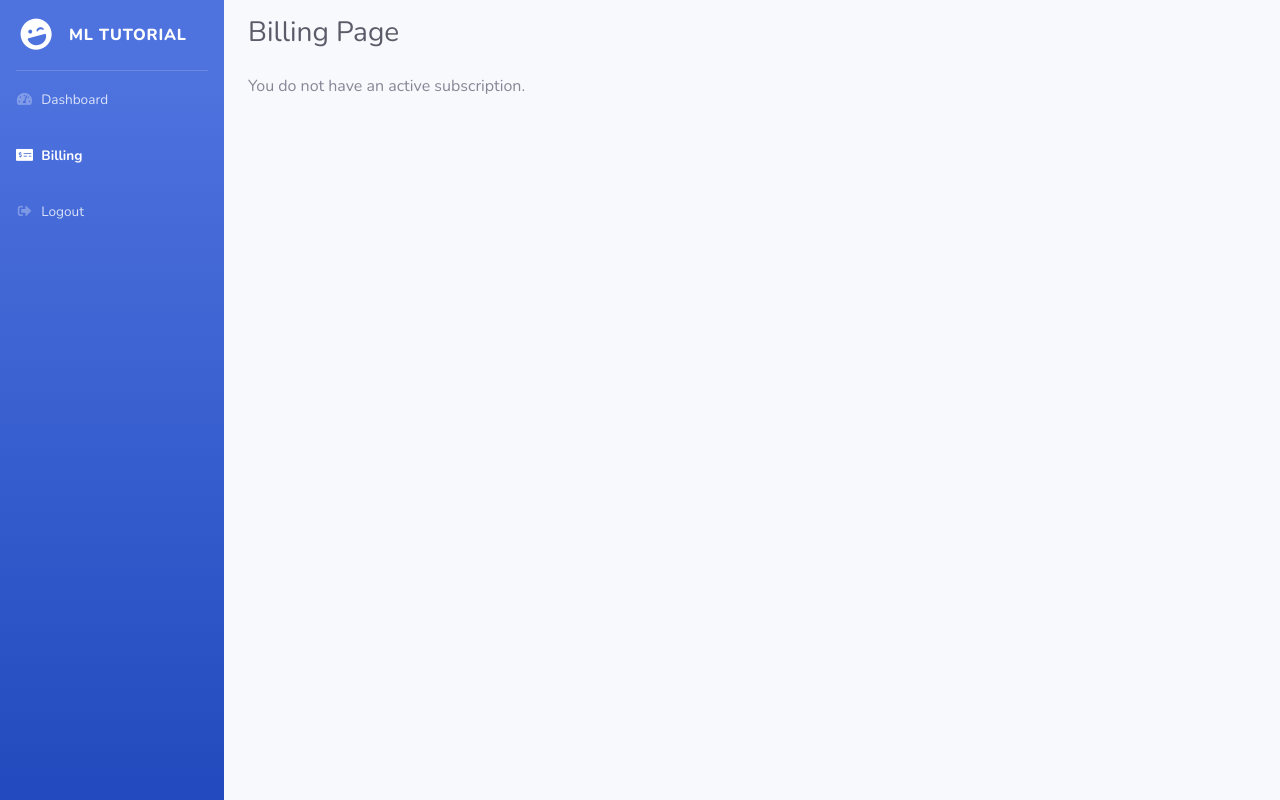
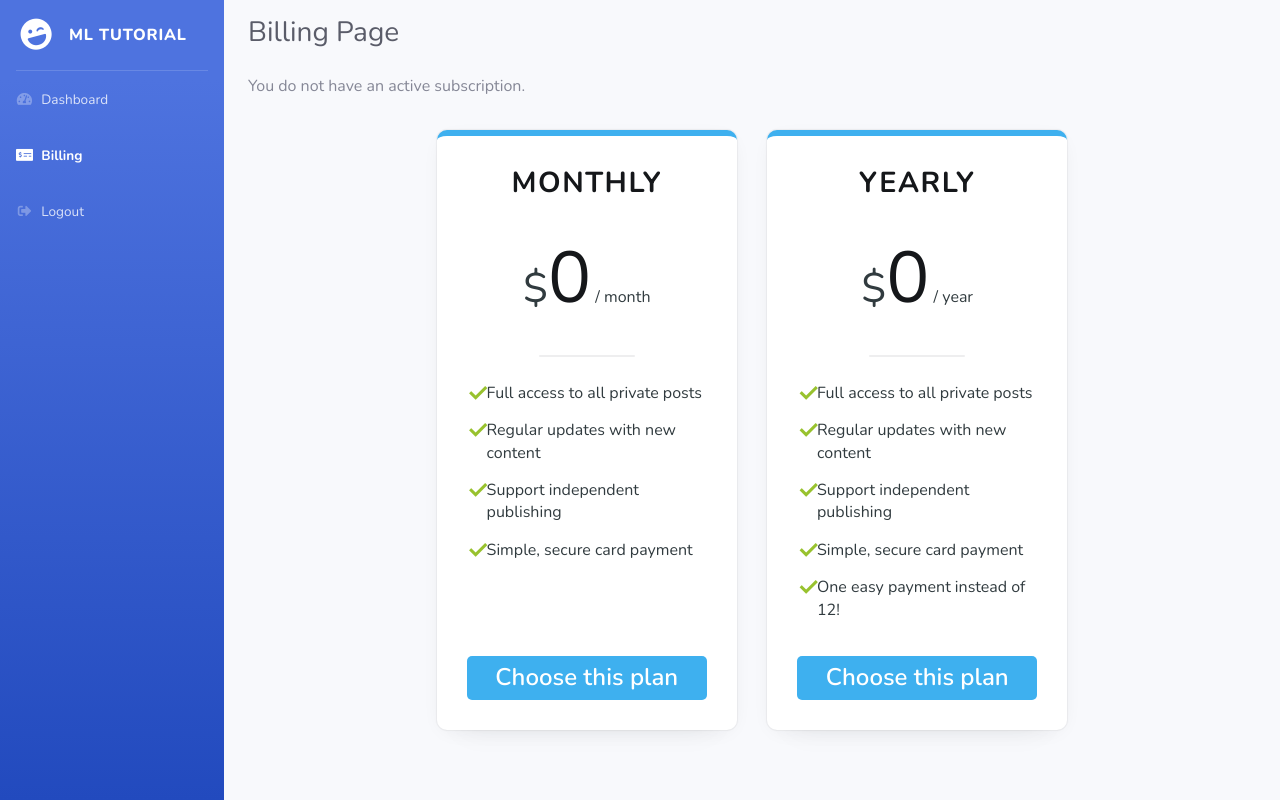
Before and after one commit to casper-hansen/Flask-Stripe-MySQL-Bootstrapped, a Flask app: page /billing in a window 1280 px wide. Run offline with Flask 2, Linux system fonts and the light colour scheme; the visitor is signed in with stand-in values (Sample User, id 1); data comes from the database, SQL or seed files in the repository; parts of the project's set-up code (start-up, migrations or seed data) failed here and were passed over; some libraries are stand-ins or nearby versions.

Commit message:
Added monthly and yearly pricing strategy CSS cards

```diff
--- a/app.py
+++ b/app.py
@@ -78,14 +78,15 @@ def dashboard():
                 'plan': app.config['STRIPE_PLAN'],
             }],
         },
-        success_url='http://localhost:5000/billing?session_id={CHECKOUT_SESSION_ID}',
+        success_url='http://localhost:5000/billing',
         cancel_url='http://localhost:5000/dashboard',
     )
 
     variables = dict(email=current_user.email,
                      expire_date=current_user.created_date + trial_period,
                      STRIPE_PUBLIC_KEY=app.config['STRIPE_PUBLIC_KEY'],
-                     session_id=session.id)
+                     session_id=session.id,
+                     user_is_paying=current_user.subscription_active)
 
     return render_template('dashboard.html', **variables)
 
@@ -110,11 +111,10 @@ def succesful_payment():
     data = json.loads(payload)
     if data['type'] == 'checkout.session.completed':
         data_object = data['data']['object']
-        print(data_object)
         user = User.query.filter_by(email=data_object['customer_email']).first()
-        print(user)
 
         if user != None:
+            print(user.email)
             user.subscription_active = True
             user.subscription_id = data_object['subscription']
             user.customer_id = data_object['customer']
--- /dev/null
+++ b/frontend/static/css/pricing.css
@@ -0,0 +1,147 @@
+.checkout-form {
+    width: 100%;
+    max-width: 700px;
+    margin: 0 auto 10vw;
+    text-align: center;
+}
+
+.checkout-title {
+    margin: 0 auto 10px;
+    font-size: 4rem;
+    font-weight: 700;
+    letter-spacing: -0.6px;
+}
+
+.checkout-form p {
+    max-width: 500px;
+    margin: 0 auto 60px;
+    color: var(--midgrey);
+    font-size: 1.3em;
+}
+
+.checkout-box {
+    display: flex;
+    align-items: stretch;
+    justify-content: center;
+}
+
+.checkout-plan {
+    flex: 1 1 auto;
+    display: flex;
+    flex-direction: column;
+    padding: 30px;
+    border-top: 6px solid #3eb0ef;
+    text-align: left;
+    border-radius: 10px;
+    color: #313b3f;
+    background: #fff;
+    box-shadow: 0 0 0 1px rgba(39,44,49,.03), 0 0 3px rgba(39,44,49,.05), 0 5px 22px -10px rgba(39,44,49,.12), 0 25px 30px -25px rgba(39,44,49,.05);
+}
+
+.checkout-plan + .checkout-plan {
+    margin-left: 30px;
+}
+
+.checkout-plan-header {
+    position: relative;
+    padding: 0 0 50px;
+    color: color: #738a94;
+    text-align: center;
+}
+
+.checkout-plan-header:after {
+    content: "";
+    display: block;
+    height: 2px;
+    position: absolute;
+    bottom: 25px;
+    left: 30%;
+    right: 30%;
+    background: rgba(39,44,49,.08);
+    border-radius: 2px;
+}
+
+.checkout-plan-header h3 {
+    margin: 0 0 25px 0;
+    color: #15171a;
+    font-size: 1.8rem;
+    line-height: 1.15em;
+    font-weight: 700;
+    text-transform: uppercase;
+    letter-spacing: 1.5px;
+}
+
+.checkout-plan-header span {
+    font-size: 2.6rem;
+    font-weight: 300;
+}
+
+.checkout-plan-header strong {
+    color: #15171a;
+    font-size: 4.5rem;
+    font-weight: 500;
+}
+
+.checkout-plan-content {
+    flex: 1 1 auto;
+    display: flex;
+    flex-direction: column;
+    justify-content: space-between;
+}
+
+.checkout-plan-content ul {
+    margin: 0;
+    padding: 0;
+    list-style: none;
+}
+
+.checkout-plan-content li {
+    position: relative;
+    margin: 0;
+    padding: 0 0 15px 20px;
+    line-height: 1.4em;
+}
+
+.checkout-plan-content li:before {
+    display: block;
+    position: absolute;
+    left: 0;
+    font-size: 1.6rem;
+    font-weight: 600;
+    color: #98c22e;
+    content: "✓";
+}
+
+.checkout-plan-content a.button-checkout {
+    margin: 20px 0 0 0;
+    display: inline-block;
+    height: 44px;
+    padding: 0 1.8rem;
+    border: 0;
+    border-radius: 5px;
+    cursor: pointer;
+    font-size: 1.5rem;
+    font-weight: 600;
+    line-height: 42px;
+    text-align: center;
+    text-decoration: none;
+    white-space: nowrap;
+    -webkit-appearance: none;
+    -moz-appearance: none;
+    appearance: none;
+    transition: .4s ease;color: #fff;
+    background-color: #3eb0ef;
+    box-shadow: none;
+}
+
+@media (max-width: 740px) {
+    .checkout-title {
+        margin-top: 50px;
+    }
+    .checkout-box {
+        flex-direction: column;
+    }
+    .checkout-plan + .checkout-plan {
+        margin: 5vw 0 0 0;
+    }
+}
--- a/frontend/templates/base_templates/dashboard_base.html
+++ b/frontend/templates/base_templates/dashboard_base.html
@@ -18,6 +18,7 @@
 
   <!-- Custom styles for this template-->
   <link href="css/sb-admin-2.min.css" rel="stylesheet">
+  <link href="css/pricing.css" rel="stylesheet">
 
 </head>
 
--- a/frontend/templates/billing.html
+++ b/frontend/templates/billing.html
@@ -5,7 +5,6 @@ Billing
 {% endblock %}
 
 {% block content %}
-<!-- Page Heading -->
 <h1 class="h3 mt-3 mb-4 text-gray-800">Billing Page</h1>
 {{ name }}
 {% if subscription_active %}
@@ -14,4 +13,38 @@ Billing
 <p>You do not have an active subscription.</p>
 {% endif %}
 
+<div class="checkout-box w-50 p-3 mx-auto">
+    <div class="checkout-plan">
+        <header class="checkout-plan-header">
+            <h3>Monthly</h3>
+            <span>$</span><strong>0</strong> / month
+        </header>
+        <div class="checkout-plan-content">
+            <ul>
+                <li>Full access to all private posts</li>
+                <li>Regular updates with new content</li>
+                <li>Support independent publishing</li>
+                <li>Simple, secure card payment</li>
+            </ul>
+            <a class="button-checkout" href="javascript:void(0)" data-members-plan="Monthly">Choose this plan</a>
+        </div>
+    </div>
+    <div class="checkout-plan">
+        <header class="checkout-plan-header">
+            <h3>Yearly</h3>
+            <span>$</span><strong>0</strong> / year
+        </header>
+        <div class="checkout-plan-content">
+            <ul>
+                <li>Full access to all private posts</li>
+                <li>Regular updates with new content</li>
+                <li>Support independent publishing</li>
+                <li>Simple, secure card payment</li>
+                <li>One easy payment instead of 12!</li>
+            </ul>
+            <a class="button-checkout" href="javascript:void(0)" data-members-plan="Yearly">Choose this plan</a>
+        </div>
+    </div>
+</div>
+
 {% endblock %}
```
Also changed, not shown: frontend/templates/dashboard.html (+9 -14 lines), README.md.
